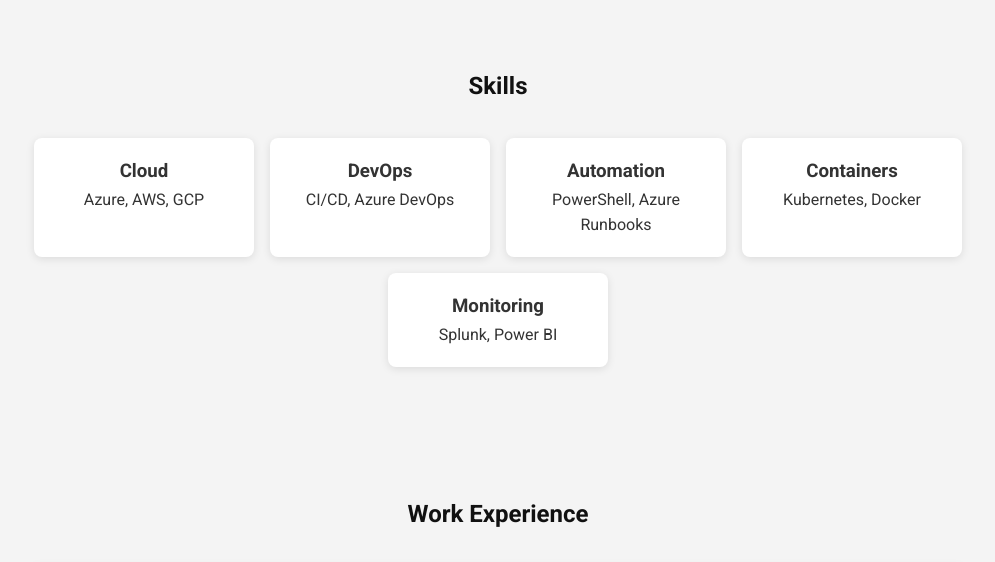
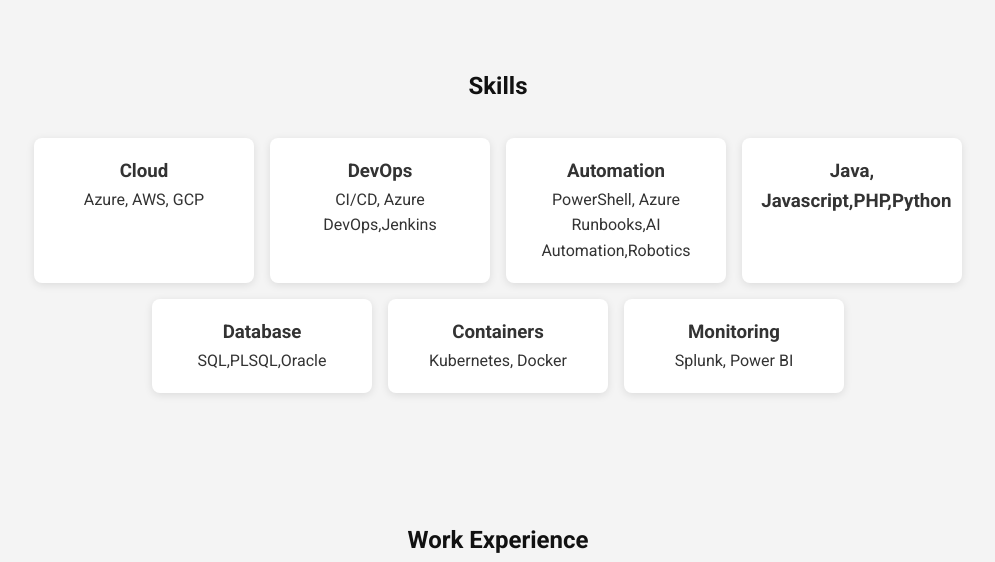
Before and after one commit to darshana2511/darshanachougule, a plain HTML site: page index.html in a window 1280 px wide. Shown: the part 1424-1986 px from the top of the page, without its empty margins (142-1137 px from the left). Drawn offline with Linux system fonts and the light colour scheme.

Commit message:
Update index.html

```diff
--- a/index.html
+++ b/index.html
@@ -245,8 +245,10 @@
   <h2>Skills</h2>
   <div class="skills">
     <div class="skill"><h3>Cloud</h3><p>Azure, AWS, GCP</p></div>
-    <div class="skill"><h3>DevOps</h3><p>CI/CD, Azure DevOps</p></div>
-    <div class="skill"><h3>Automation</h3><p>PowerShell, Azure Runbooks</p></div>
+    <div class="skill"><h3>DevOps</h3><p>CI/CD, Azure DevOps,Jenkins</p></div>
+    <div class="skill"><h3>Automation</h3><p>PowerShell, Azure Runbooks,AI Automation,Robotics</p></div>
+    <div class="skill"><h3>Java, Javascript,PHP,Python</p></div>
+    <div class="skill"><h3>Database</h3><p>SQL,PLSQL,Oracle</p></div>
     <div class="skill"><h3>Containers</h3><p>Kubernetes, Docker</p></div>
     <div class="skill"><h3>Monitoring</h3><p>Splunk, Power BI</p></div>
   </div>
```
